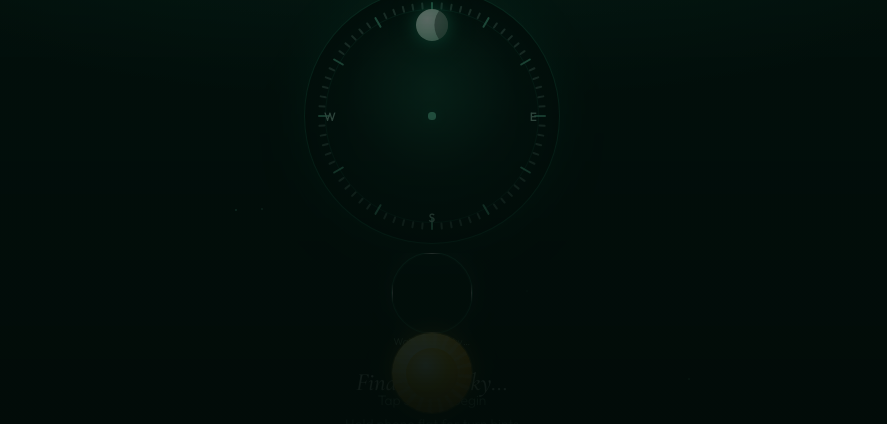
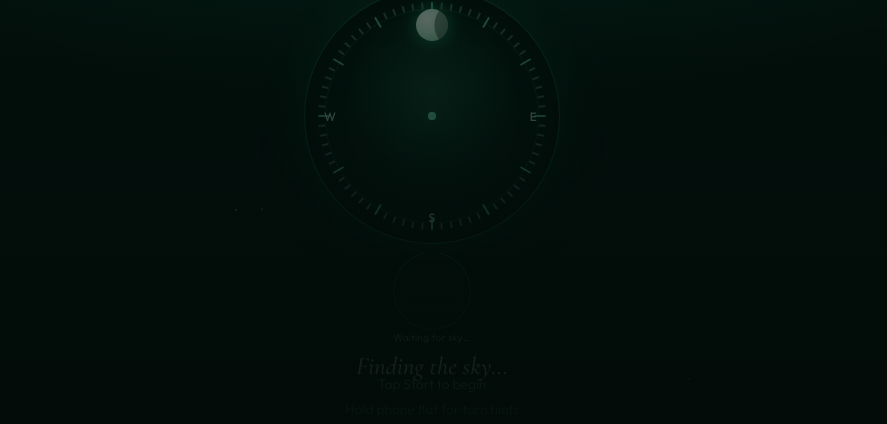
Before and after one commit to MrRobicheaux0BAT/lunara-moon-compass, a website built with Vite: page index.html in a window 1280 px wide. Shown: the part 87-511 px from the top of the page, without its empty margins (208-1095 px from the left). Built offline with nearby package versions, Linux system fonts and the light colour scheme.

Commit message:
Fix sun portrait overlap: respect hidden attr and contain disc in frame

```diff
--- a/src/main.js
+++ b/src/main.js
@@ -366,12 +366,10 @@ function paintSunPortrait(date = new Date()) {
   bodyDisc.classList.remove('nasa')
   bodyDisc.style.removeProperty('--nasa-url')
   portraitCap.textContent = formatSunCaption(date)
-  skyPortrait.classList.add('ready')
 }
 
 function paintMoonPortrait(date = new Date()) {
   sunPortrait.hidden = true
-  skyPortrait.classList.add('ready')
   paintNasaMoon(date)
 }
 
@@ -406,7 +404,7 @@ function updateSky() {
     paintMeta()
 
     const visibility = describeSunVisibility(state.targetAltitude)
-    phaseLine.innerHTML = `<strong>${cycle.label}</strong> · sun`
+    phaseLine.innerHTML = `<strong>${cycle.label}</strong>`
     visibilityLine.textContent = visibility.summary
 
     const rise = cycle.times.sunrise ? formatClock(cycle.times.sunrise) : '—'
--- a/src/style.css
+++ b/src/style.css
@@ -417,62 +417,65 @@ html[data-sky='day'] .star {
   width: 5rem;
   flex-shrink: 0;
   display: grid;
-  grid-template-rows: 5rem 1.5em;
+  /* portrait stack */
   justify-items: center;
   gap: 0.2rem;
 }
 
 .portrait-frame {
   position: relative;
-  width: 5rem;
-  height: 5rem;
+  width: 4.75rem;
+  height: 4.75rem;
+  border-radius: 50%;
+  overflow: hidden;
+  flex: 0 0 auto;
+  background: color-mix(in srgb, var(--ink) 55%, transparent);
+  box-shadow:
+    0 0 0 1px color-mix(in srgb, var(--accent) 30%, transparent),
+    0 6px 18px rgba(0, 0, 0, 0.35);
 }
 
-.sky-portrait img,
-.sky-portrait .sun-disc {
+/* Only show the active portrait medium — never override [hidden] */
+.sky-portrait img:not([hidden]),
+.sky-portrait .sun-disc:not([hidden]) {
   display: block;
+  position: absolute;
+  inset: 0;
   width: 100%;
   height: 100%;
   border-radius: 50%;
-  background: color-mix(in srgb, var(--ink) 70%, transparent);
-  box-shadow:
-    0 0 0 1px color-mix(in srgb, var(--accent) 35%, transparent),
-    0 6px 20px rgba(0, 0, 0, 0.4),
-    0 0 28px color-mix(in srgb, var(--mist) 20%, transparent);
+  margin: 0;
+  padding: 0;
+  border: 0;
   animation: portrait-glow 6s ease-in-out infinite;
 }
 
-.sky-portrait:not(.ready) .portrait-frame {
-  border-radius: 50%;
-  box-shadow: inset 0 0 0 1px color-mix(in srgb, var(--mist) 22%, transparent);
-  background: color-mix(in srgb, var(--ink) 55%, transparent);
+.sky-portrait img[hidden],
+.sky-portrait .sun-disc[hidden] {
+  display: none !important;
 }
 
-.sky-portrait .sun-disc {
+.sky-portrait .sun-disc:not([hidden]) {
   background:
     radial-gradient(circle at 36% 32%, #fff9e8 0%, #fde68a 28%, #f59e0b 62%, #b45309 100%);
-  box-shadow:
-    0 0 0 1px rgba(251, 191, 36, 0.35),
-    0 0 24px rgba(251, 191, 36, 0.45),
-    0 8px 28px rgba(0, 0, 0, 0.35);
-  position: relative;
+  box-shadow: inset 0 0 18px rgba(255, 247, 214, 0.25);
   overflow: hidden;
 }
 
-.sky-portrait .sun-disc::before {
+.sky-portrait .sun-disc:not([hidden])::before {
   content: "";
   position: absolute;
-  inset: -18%;
+  inset: 0;
   background:
-    repeating-conic-gradient(from 0deg, rgba(255, 247, 214, 0.55) 0 6deg, transparent 6deg 18deg);
-  opacity: 0.45;
+    repeating-conic-gradient(from 0deg, rgba(255, 247, 214, 0.4) 0 5deg, transparent 5deg 16deg);
+  opacity: 0.35;
   animation: sun-spin 48s linear infinite;
 }
 
-.sky-portrait .sun-disc::after {
+.sky-portrait .sun-disc:not([hidden])::after {
   content: "";
   position: absolute;
-  inset: 18%;
+  inset: 22%;
   border-radius: 50%;
   background:
     radial-gradient(circle at 38% 34%, #fff7d6, #fbbf24 50%, #d97706 100%);
```
